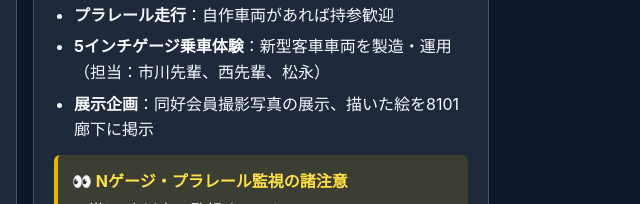
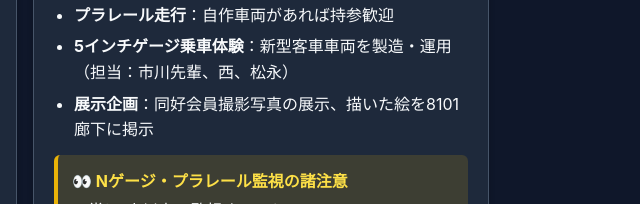
Before and after one commit to Aikaze-Liner/NITTCTRAIN-2026, a plain HTML site: page index.html in a window 1280 px wide. Shown: the part 500-704 px from the top of the page, 615-1255 px from the left. Drawn offline with Linux system fonts and the light colour scheme.

Commit message:
v1.1　先輩表記を削除

```diff
--- a/index.html
+++ b/index.html
@@ -644,7 +644,7 @@
             <li><strong>場所</strong>：8棟1階 8101教室（現3M教室 / マルチメディアルーム）の後ろ側（※前側は4E有志が使用）</li>
             <li><strong>Nゲージ走行</strong>：鉄道模型コンテストのモジュールを組み込み展示</li>
             <li><strong>プラレール走行</strong>：自作車両があれば持参歓迎</li>
-            <li><strong>5インチゲージ乗車体験</strong>：新型客車車両を製造・運用（担当：市川先輩、西先輩、松永）</li>
+            <li><strong>5インチゲージ乗車体験</strong>：新型客車車両を製造・運用（担当：市川先輩、西、松永）</li>
             <li><strong>展示企画</strong>：同好会員撮影写真の展示、描いた絵を8101廊下に掲示</li>
           </ul>
           <div class="alert-box warn" style="margin-top: 12px; margin-bottom: 0;">
```
